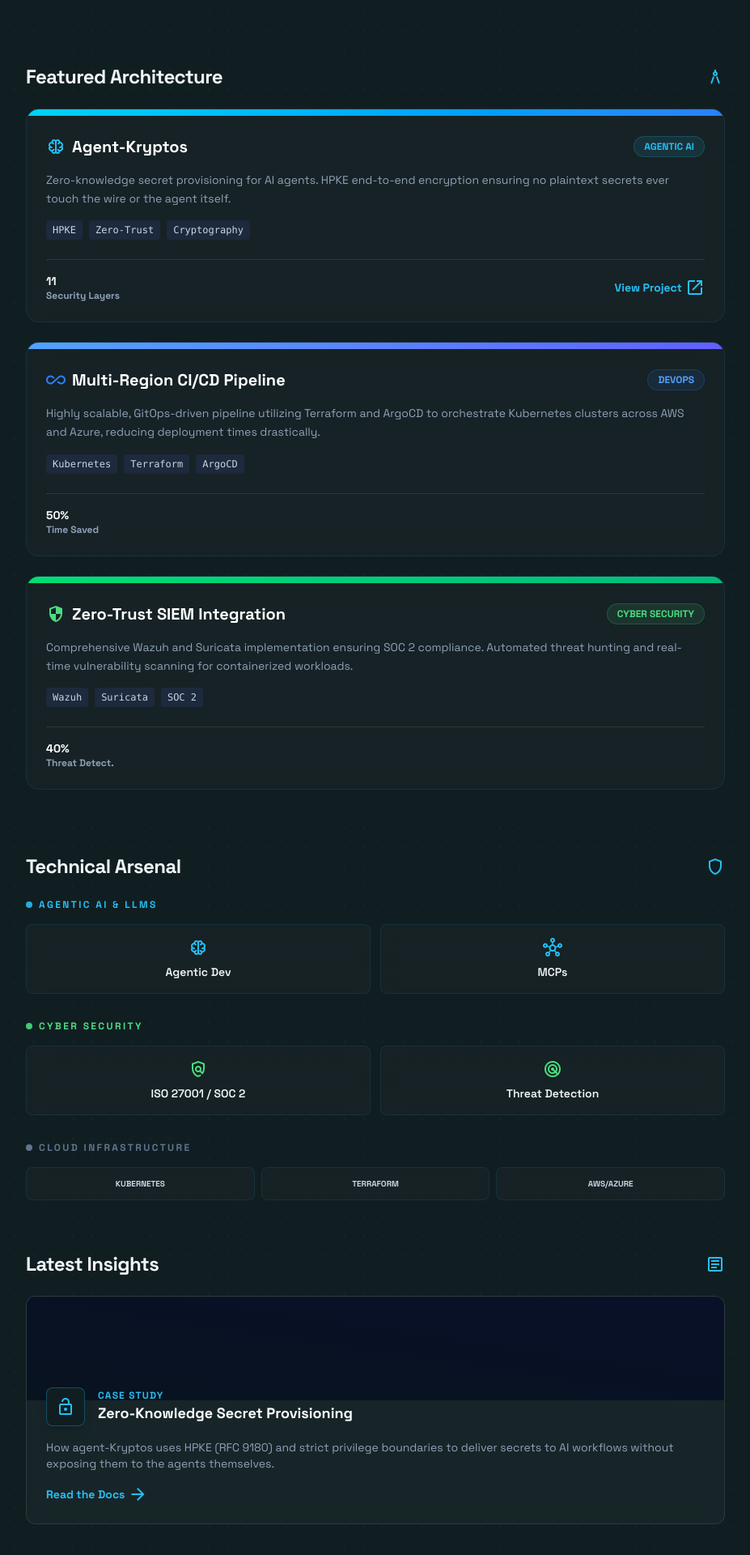
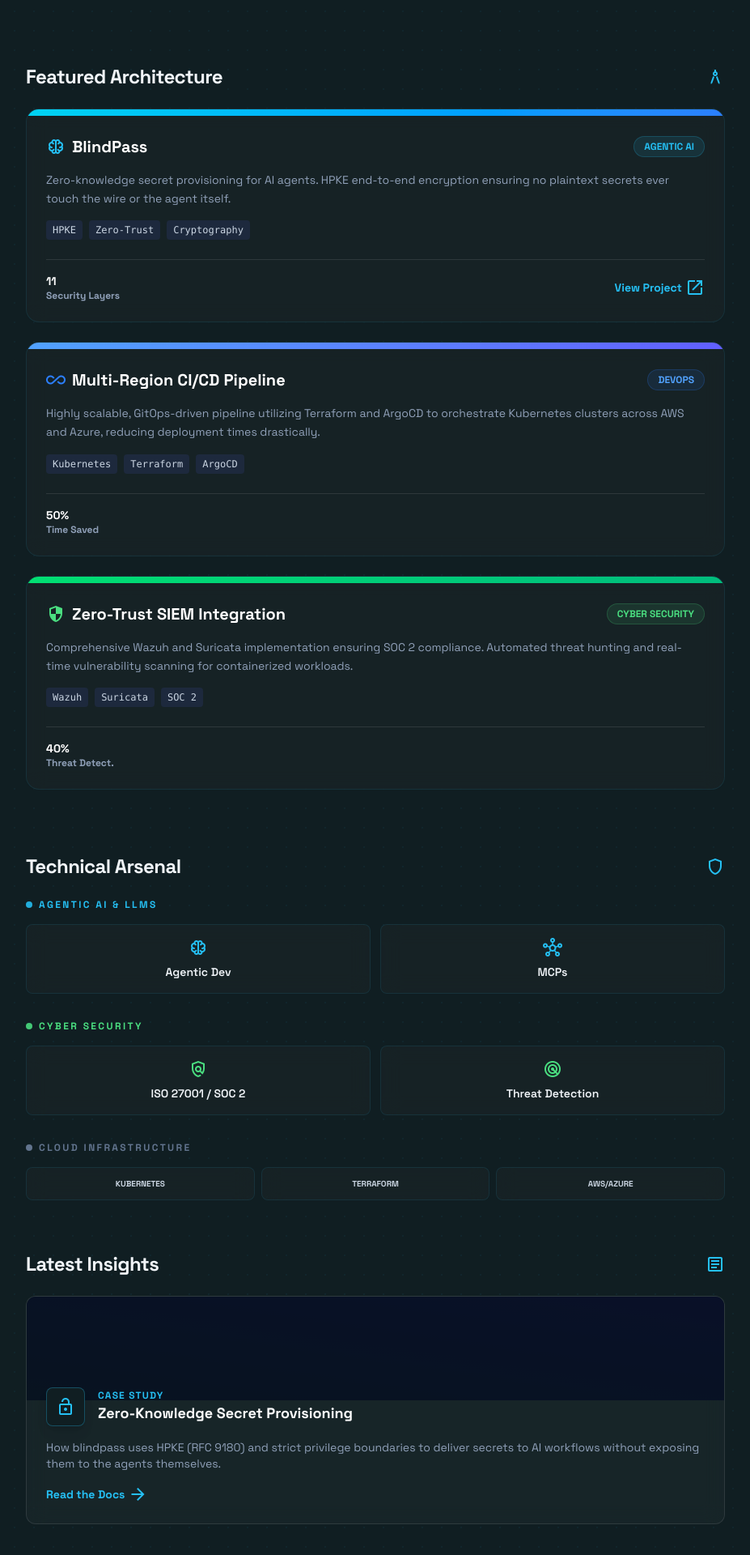
Before and after one commit to tuthan/portfolio, a React (Vite) app: page / in a window 1280 px wide. Shown: the part 1884-3804 px from the top of the page at 81% size, without its empty margins (176-1103 px from the left). Built offline with nearby package versions, Linux system fonts and the light colour scheme.

Commit message:
chore: rename Agent-Kryptos to BlindPass

```diff
--- a/src/App.tsx
+++ b/src/App.tsx
@@ -196,7 +196,7 @@
                 <div className="flex items-center justify-between mb-4">
                   <h3 className="text-xl font-bold text-slate-900 dark:text-white flex items-center gap-2">
                     <span className="material-symbols-outlined text-primary">neurology</span>
-                    Agent-Kryptos
+                    BlindPass
                   </h3>
                   <span className="px-3 py-1 bg-primary/10 text-primary text-xs font-bold rounded-full border border-primary/20">AGENTIC AI</span>
                 </div>
@@ -212,7 +212,7 @@
                   <div className="text-xs font-bold text-slate-500 dark:text-slate-400">
                     <span className="text-slate-800 dark:text-white block text-sm">11</span> Security Layers
                   </div>
-                  <a href="https://kryptos.atas.tech/" target="_blank" rel="noreferrer" className="text-primary text-sm font-bold flex items-center gap-1 hover:underline">
+                  <a href="https://blindpass.atas.tech/" target="_blank" rel="noreferrer" className="text-primary text-sm font-bold flex items-center gap-1 hover:underline">
                     View Project <span className="material-symbols-outlined text-sm">open_in_new</span>
                   </a>
                 </div>
@@ -356,9 +356,9 @@
                 </div>
               </div>
               <p className="text-slate-600 dark:text-slate-400 text-sm mb-4">
-                How agent-Kryptos uses HPKE (RFC 9180) and strict privilege boundaries to deliver secrets to AI workflows without exposing them to the agents themselves.
+                How blindpass uses HPKE (RFC 9180) and strict privilege boundaries to deliver secrets to AI workflows without exposing them to the agents themselves.
               </p>
-              <a href="https://kryptos.atas.tech/" target="_blank" rel="noopener noreferrer" className="text-primary text-sm font-bold flex items-center gap-1 hover:underline w-fit">
+              <a href="https://blindpass.atas.tech/" target="_blank" rel="noopener noreferrer" className="text-primary text-sm font-bold flex items-center gap-1 hover:underline w-fit">
                 Read the Docs <span className="material-symbols-outlined text-sm">arrow_forward</span>
               </a>
             </div>
```
Also changed, not shown: public/llms.txt, 1 other file (tests, documents, lock files or other folders).
